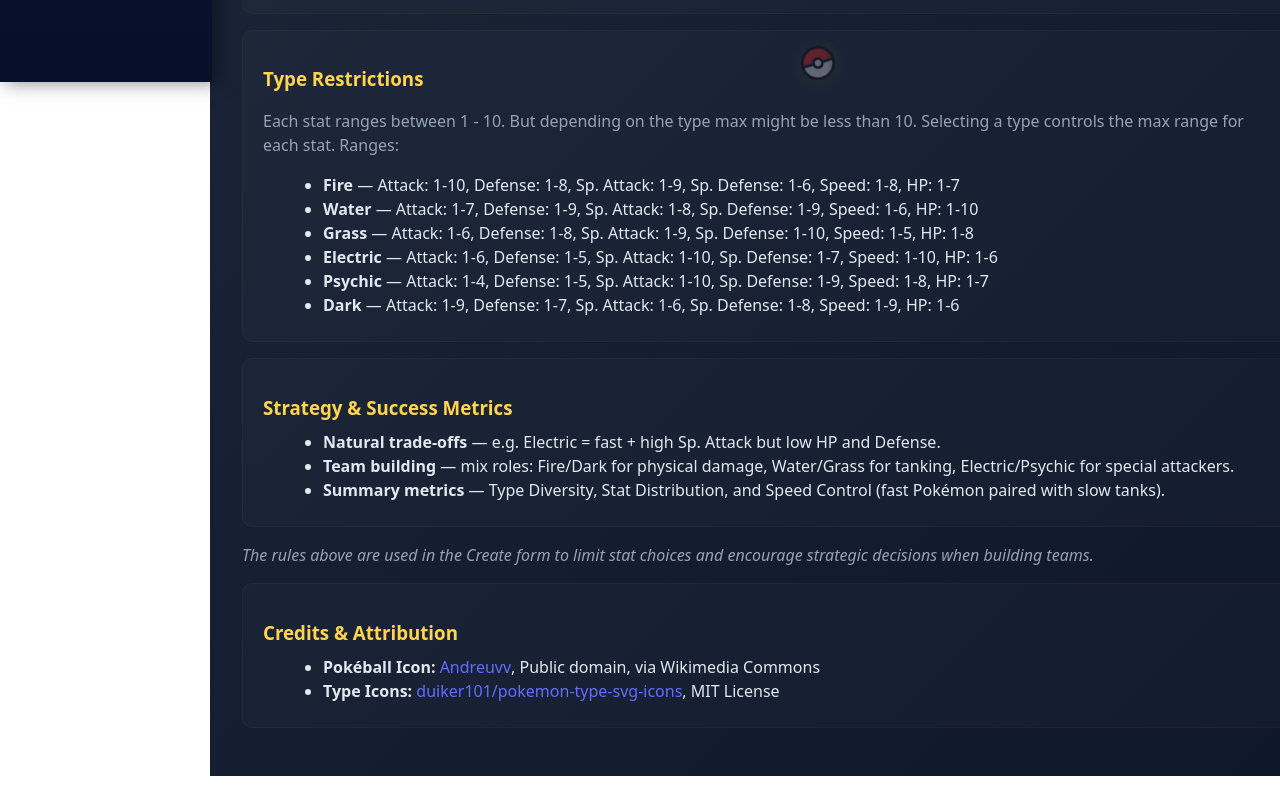
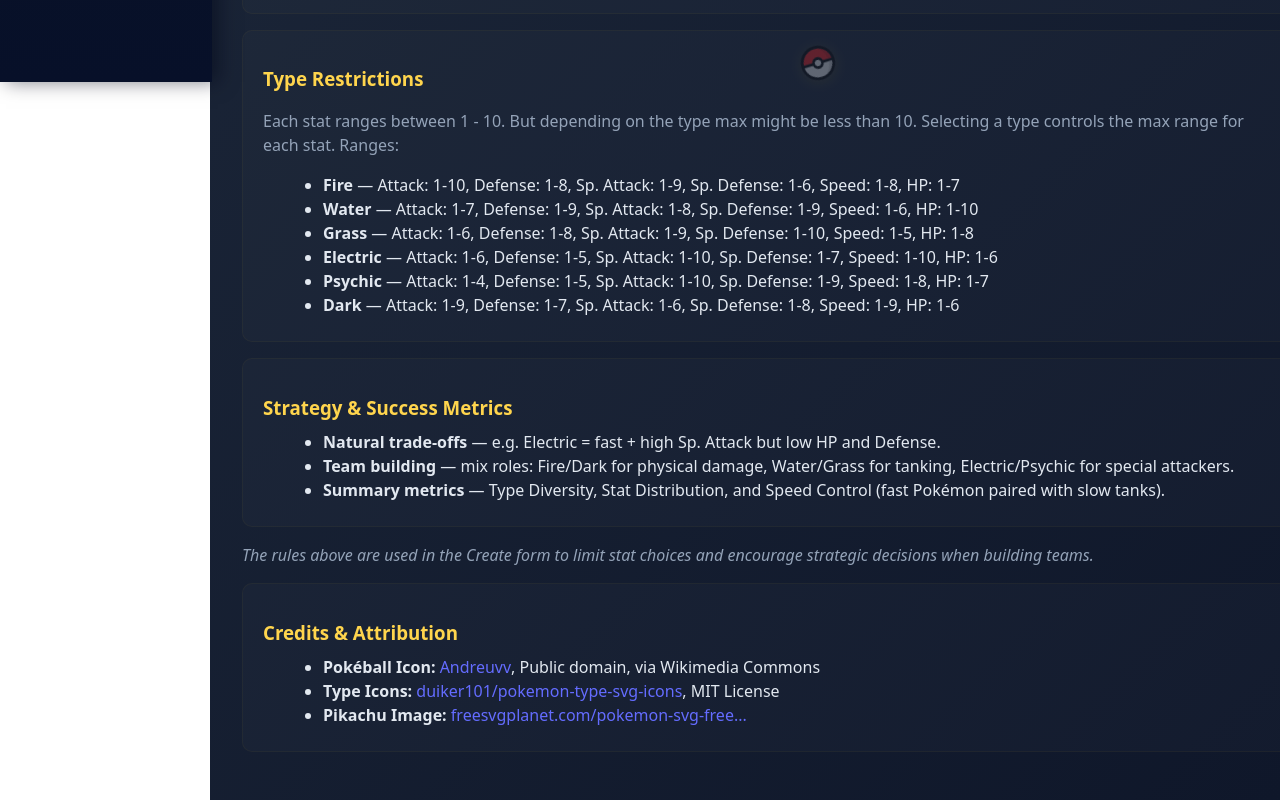
Before and after one commit to anekemuna/team-dex, a React (Vite) app: page /about in a window 1280 px wide. Shown: the part 766-1566 px from the top of the page. Before the commit the page ends 1542 px from the top, so only its background shows below. Built offline with nearby package versions, Linux system fonts and the light colour scheme; no server answers.

Commit message:
Add attribution for Pikachu

```diff
--- a/src/pages/About.jsx
+++ b/src/pages/About.jsx
@@ -121,6 +121,17 @@
             </a>
             , MIT License
           </li>
+          <li>
+            <strong>Pikachu Image:</strong>{" "}
+            <a
+              href="https://freesvgplanet.com/pokemon-svg-free-pikachu-svg-instant-download-pokemon-gym-logo-svg-pokemon-vector-pokemon-svg-cutting-files-dxf-png/"
+              target="_blank"
+              rel="noopener noreferrer"
+            >
+             freesvgplanet.com/pokemon-svg-free...
+            </a>
+
+          </li>
         </ul>
       </section>
     </div>
```
